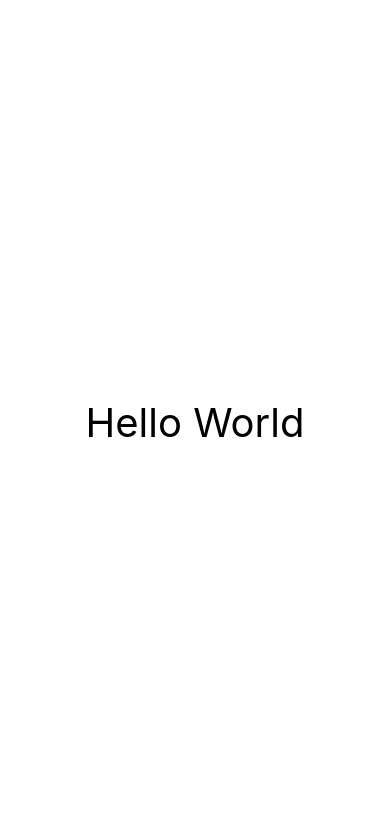
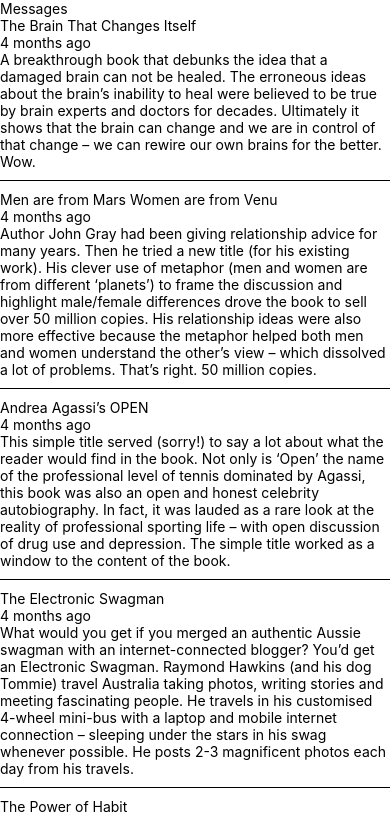
Before and after one commit to roni-castro/AppMessengerRN, a React Native app: screen / in a window 390 px wide. Shown: the top 816 px of the page. Built offline with nearby package versions, Linux system fonts and the light colour scheme.

Commit message:
feat: Create home screen with list of cards

```diff
--- a/App.tsx
+++ b/App.tsx
@@ -1,23 +1,8 @@
 import React from 'react';
-import {View, Text, StyleSheet} from 'react-native';
+import Home from './src/screens/Home';
 
 const App = () => {
-  return (
-    <View style={styles.container}>
-      <Text style={styles.text}>Hello World</Text>
-    </View>
-  );
+  return <Home />;
 };
 
-const styles = StyleSheet.create({
-  container: {
-    flex: 1,
-    alignItems: 'center',
-    justifyContent: 'center',
-  },
-  text: {
-    fontSize: 40,
-  },
-});
-
 export default App;
--- a/package.json
+++ b/package.json
@@ -10,6 +10,7 @@
     "lint": "eslint . --ext .js,.jsx,.ts,.tsx"
   },
   "dependencies": {
+    "moment": "^2.29.1",
     "react": "16.13.1",
     "react-native": "0.63.4"
   },
--- /dev/null
+++ b/src/screens/Home/index.js
@@ -0,0 +1,114 @@
+import React from 'react';
+import {View, Text, FlatList} from 'react-native';
+import moment from 'moment';
+
+const messages = [
+  {
+    id: 1,
+    timestamp: 1600725149,
+    subject: 'The Brain That Changes Itself',
+    read: false,
+    detail:
+      'A breakthrough book that debunks the idea that a damaged brain can not be healed. The erroneous ideas about the brain’s inability to heal were believed to be true by brain experts and doctors for decades. Ultimately it shows that the brain can change and we are in control of that change – we can rewire our own brains for the better. Wow.',
+  },
+  {
+    id: 2,
+    timestamp: 1600505149,
+    subject: 'Men are from Mars Women are from Venu',
+    read: true,
+    detail:
+      'Author John Gray had been giving relationship advice for many years. Then he tried a new title (for his existing work). His clever use of metaphor (men and women are from different ‘planets’) to frame the discussion and highlight male/female differences drove the book to sell over 50 million copies. His relationship ideas were also more effective because the metaphor helped both men and women understand the other’s view – which dissolved a lot of problems. That’s right. 50 million copies.',
+  },
+  {
+    id: 3,
+    timestamp: 1600605149,
+    subject: 'Andrea Agassi’s OPEN',
+    read: false,
+    detail:
+      'This simple title served (sorry!) to say a lot about what the reader would find in the book. Not only is ‘Open’ the name of the professional level of tennis dominated by Agassi, this book was also an open and honest celebrity autobiography. In fact, it was lauded as a rare look at the reality of professional sporting life – with open discussion of drug use and depression. The simple title worked as a window to the content of the book.',
+  },
+  {
+    id: 4,
+    timestamp: 1600605149,
+    subject: 'The Electronic Swagman',
+    read: false,
+    detail:
+      'What would you get if you merged an authentic Aussie swagman with an internet-connected blogger? You’d get an Electronic Swagman. Raymond Hawkins (and his dog Tommie) travel Australia taking photos, writing stories and meeting fascinating people. He travels in his customised 4-wheel mini-bus with a laptop and mobile internet connection – sleeping under the stars in his swag whenever possible. He posts 2-3 magnificent photos each day from his travels.',
+  },
+  {
+    id: 5,
+    timestamp: 1600605149,
+    subject: 'The Power of Habit',
+    read: true,
+    detail:
+      'Simple title, but spot on. This vivid title hints at the powerful and automatic influence habits have over our lives. Many successful people have written about habits and their amazing impact on our lives (eg: Warren Buffet famously states; ‘The chains of habit are too light to be felt until they are too heavy to be broken’. Get started now :). This book is a clear and helpful refresher on the all-encompassing power of habit.',
+  },
+  {
+    id: 6,
+    timestamp: 1600605149,
+    subject: 'Virus of the mind',
+    read: true,
+    detail:
+      'Just for a moment, try to forget that you know the term ‘going viral’ in relation to social media. This 1996 book talks about the brand new concept of ideas spreading like a virus. It’s obviously a vivid message because the term ‘viral‘ is ubiquitous today. This vivid title not only grabs our attention with the idea of a virus of the mind, but it hints at the outcome you wanted for your ideas – to spread like a virus. All in 4 words. Love it.',
+  },
+  {
+    id: 7,
+    timestamp: 1600605149,
+    subject: 'Brutal Simplicity of thought',
+    read: true,
+    detail:
+      'What makes great advertising? Brutal simplicity of thought. A vivid title from advertising agency “Saatchi & Saatchi” that not only pulls you in to the book to read the great examples, it explains the principles behind great messages. Simplicity looks easy, but it’s not. It’s easier to complicate than simplify. So, what is required? (read the title…)',
+  },
+  {
+    id: 8,
+    timestamp: 1600605149,
+    subject: 'A smile in the mind',
+    read: true,
+    detail:
+      'A vivid title for a book about graphic design. What’s great about this? The title explains the result of great design. In 5 words. Using a rich metaphor. The result of great design is that we recognise of the purpose or ‘message’ of the visual piece quickly and clearly. And it registers in the mind strongly as with a positive association. Not another discussion on colours and fonts, etc. Instead whatever way you can achieve it, great design results in a smile in the mind. I’m smiling at the thought of it!',
+  },
+  {
+    id: 9,
+    timestamp: 1600605149,
+    subject: 'The Power of Now',
+    read: true,
+    detail:
+      'The title is the message here. The powerful take out of this book is that we waste huge amounts of energy in guilt, regret and pain etc. focusing on the past; as well as worry and uncertainty about the future. Whereas if you build the habit of focusing on the NOW, you will find effortless joy and natural energy. Cool. (Btw, the working title was ‘Freedom from time’. Not quite as good!)',
+  },
+  {
+    id: 10,
+    timestamp: 1600605149,
+    subject: 'Lean In',
+    read: true,
+    detail:
+      'This book was published less than a year ago and already the term ‘Lean in’ has become a widely used for female empowerment and success. The title words convey a visual image that underpins the broader message outlined in the pages inside. The author, Sheryl Sandberg (Chief Operating Officer at Facebook), argues that women continue to face career obstacles – but can overcome them by speaking up, setting big goals, working hard, and finding supporters. Lean in and you’ll automatically be on the front foot 🙂',
+  },
+];
+
+const Home = () => {
+  return (
+    <View>
+      <Text>Messages</Text>
+      <FlatList
+        data={messages}
+        keyExtractor={(item) => item.id}
+        renderItem={({item}) => (
+          <View>
+            <Text>{item.subject}</Text>
+            <Text>{moment(new Date(item.timestamp) * 1000).fromNow()}</Text>
+            <Text>{item.detail}</Text>
+            <View
+              style={{
+                borderBottomWidth: 1,
+                backgroundColor: '#ccc',
+                marginVertical: 10,
+              }}
+            />
+          </View>
+        )}
+      />
+    </View>
+  );
+};
+
+export default Home;
```
Also changed, not shown: 1 other file (tests, documents, lock files or other folders).
